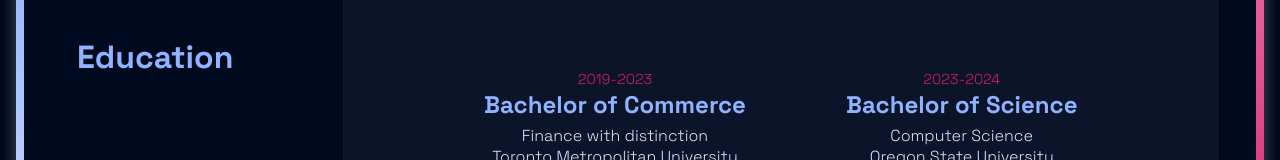
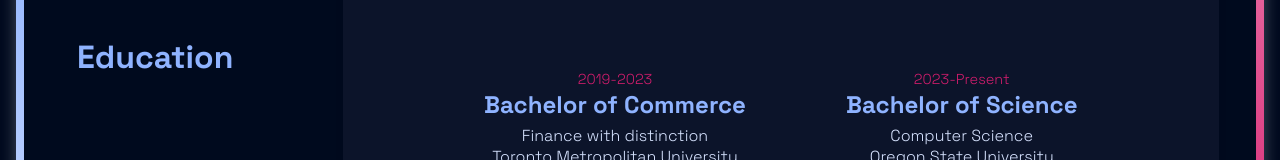
Before and after one commit to guycdev/portfolio-old, a React (Vite) app: page /resume/education in a window 1280 px wide. Shown: the part 268-428 px from the top of the page. Built offline with nearby package versions, Linux system fonts and the light colour scheme.

Commit message:
fixed minor copyright

```diff
--- a/src/sections/Resume/Education.jsx
+++ b/src/sections/Resume/Education.jsx
@@ -12,7 +12,7 @@ export default function Education() {
       geo: "Toronto, ON, Canada",
     },
     {
-      duration: "2023-2024",
+      duration: "2023-Present",
       type: "Bachelor of Science",
       subject: "Computer Science",
       experience: "Oregon State University",
--- a/src/sections/Resume/Profile.jsx
+++ b/src/sections/Resume/Profile.jsx
@@ -20,8 +20,8 @@ export default function Profile() {
     >
       <div>
         <p className={styles.resumeSubheading}>
-          <span>Entrepreneurial web developer</span> with $362K revenue from
-          multiple ventures.
+          <span>Entrepreneurial web developer</span> with{" "}
+          <span>$362K in lifetime revenue </span>from multiple ventures.
         </p>
         <p className={styles.resumeSubheading}>
           <span>Proficient in React</span> and Node; pursuing a{" "}
```
